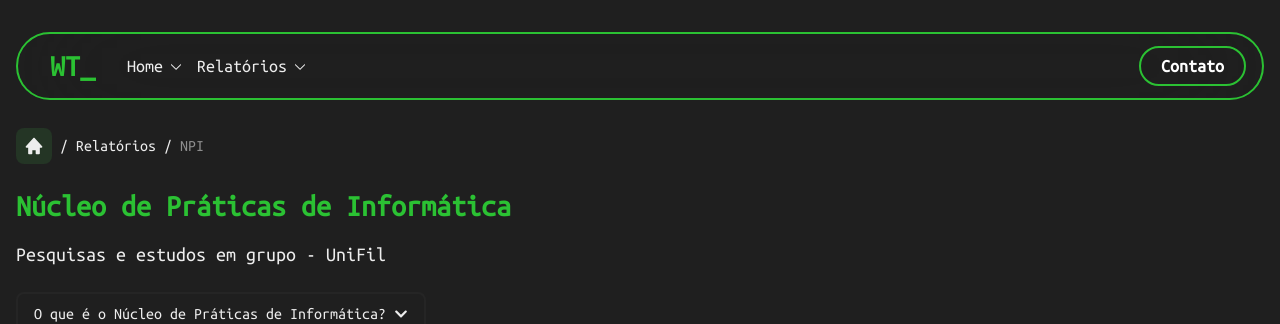
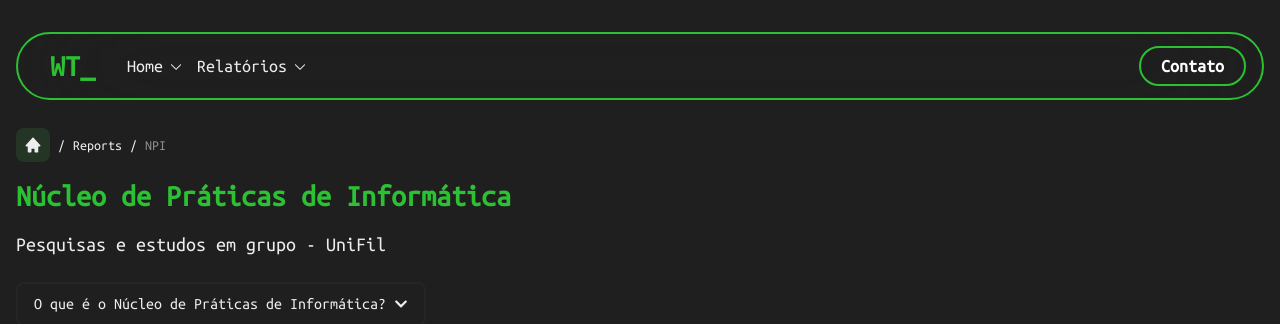
Before and after one commit to WitorDev/witortena, a Next.js app: page /reports/NPI in a window 1280 px wide. Shown: the top 324 px of the page. Built offline with nearby package versions, Linux system fonts and the light colour scheme; a web font is replaced by a local one.

Commit message:
several changes to the breadcrumbs as well as general refactor

```diff
--- a/app/components/Breadcrumbs.tsx
+++ b/app/components/Breadcrumbs.tsx
@@ -1,25 +1,70 @@
+"use client";
+
 import Link from "next/link";
+import { usePathname } from "next/navigation";
+import { BiSolidHome } from "react-icons/bi";
 
-export default function Page({
-  params,
-}: {
-  params: { category?: string; report?: string };
-}) {
+function formatSegment(segment: string) {
+  return decodeURIComponent(segment)
+    .replace(/-/g, " ")
+    .replace(/\b\w/g, (char) => char.toUpperCase());
+}
+
+function getHomeHref(firstSegment?: string) {
+  switch (firstSegment) {
+    case "reports":
+      return "/#contributions";
+    case "projects":
+      return "/#projects";
+    default:
+      return "/";
+  }
+}
+
+export default function Breadcrumbs() {
+  const pathname = usePathname();
+  const segments = pathname.split("/").filter(Boolean);
+
+  const homeHref = getHomeHref(segments[0]);
+
   return (
-    <nav className="flex gap-2 px-4 pb-6">
-      <Link href={"/reports/"}>reports</Link>
-      <p>/</p>
-      {params.category && (
-        <>
-          <Link href={"/reports/" + params.category}>{params.category}</Link>
-          <p>/</p>
-        </>
-      )}
-      {params.report && (
-        <Link href={"/reports/" + params.category + "/" + params.report}>
-          {params.report}
-        </Link>
-      )}
+    <nav
+      aria-label="Breadcrumb"
+      className="text-sm flex gap-2 whitespace-nowrap overflow-x-auto"
+    >
+      {/* Home */}
+      <Link
+        href={homeHref}
+        className="group flex items-center gap-1 hover:text-secondary-accent transition-colors"
+      >
+        <div className="flex rounded-lg bg-terciary-accent/30 p-2 items-center justify-center">
+          <BiSolidHome size={18} />
+        </div>
+      </Link>
+
+      {segments.map((segment, index) => {
+        const href = "/" + segments.slice(0, index + 1).join("/");
+        const isLast = index === segments.length - 1;
+
+        return (
+          <div key={href} className="flex items-center gap-2">
+            <span>/</span>
+
+            {isLast ? (
+              <span className="text-terciary-bg cursor-default">
+                {formatSegment(segment)}
+              </span>
+            ) : (
+              <Link
+                href={href}
+                className="hover:text-secondary-accent transition-colors"
+              >
+                {formatSegment(segment)}
+              </Link>
+            )}
+          </div>
+        );
+      })}
     </nav>
   );
 }
--- a/app/components/ReportHeroSection.tsx
+++ b/app/components/ReportHeroSection.tsx
@@ -7,6 +7,7 @@ import DescriptionSection from "@/app/components/DescriptionSection";
 import Link from "next/link";
 import { BsHouse } from "react-icons/bs";
 import { BiHome, BiHomeAlt, BiSolidHome } from "react-icons/bi";
+import Breadcrumbs from "./Breadcrumbs";
 
 const ubuntuMonoFont = Ubuntu_Mono({
   subsets: ["latin"],
@@ -34,35 +35,11 @@ export default function ReportHeroSection({
       className={`${ubuntuMonoFont.className} border-b-2 border-primary-bg bg-background w-full`}
     >
       <div className="w-full flex items-center justify-center pt-32"></div>
-      <div className="px-4 max-w-screen-xl mx-auto">
-        <div className="mb-4 pb-2 flex gap-2  whitespace-nowrap overflow-x-auto">
-          <Link
-            href="/#contributions"
-            className="group flex items-center gap-1 w-fit hover:text-secondary-accent transition-colors"
-          >
-            <div className="flex rounded-lg bg-terciary-accent/30 p-2 items-center justify-center gap-2">
-              <BiSolidHome size={20} />
-            </div>
-          </Link>
-          <Link
-            href="/reports"
-            className="group flex items-center gap-1 w-fit transition-colors"
-          >
-            <div className="flex items-center justify-center gap-2">
-              <span>/</span>
-              <span className="group-hover:text-secondary-accent">
-                Relatórios
-              </span>
-            </div>
-          </Link>
-          <div className="sm:flex hidden items-center justify-center gap-2">
-            <span>/</span>
-            <span className="text-terciary-bg cursor-default">{category}</span>
-          </div>
-        </div>
+      <div className="mx-4 sm:-text-sm flex gap-2 whitespace-nowrap overflow-x-auto">
+        <Breadcrumbs />
       </div>
 
-      <div className="max-w-screen-xl px-4 w-full mx-auto text-left">
+      <div className="max-w-screen-xl mt-4 px-4 w-full mx-auto text-left">
         <h1
           id="title"
           className="text-3xl w-full max-w-screen-xl font-bold text-primary-accent"
--- a/app/projects/[id]/page.tsx
+++ b/app/projects/[id]/page.tsx
@@ -11,6 +11,7 @@ import {
 } from "react-icons/bs";
 import { DiGithub, DiGithubAlt, DiGithubBadge } from "react-icons/di";
 import { BiSolidHome } from "react-icons/bi";
+import Breadcrumbs from "@/app/components/Breadcrumbs";
 
 const ubuntuMonoFont = Ubuntu_Mono({
   subsets: ["latin"],
@@ -51,34 +52,8 @@ export default async function Page({ params }: { params: { id: string } }) {
       <div className="flex flex-col gap-10">
         <div className="items-start flex flex-col-reverse sm:flex-row gap-2 sm:gap-8 justify-between">
           <div className="flex flex-col gap-4">
-            <div className="pb-2 flex gap-2  whitespace-nowrap overflow-x-auto">
-              <Link
-                href="/#projects"
-                className="group flex items-center gap-1 w-fit hover:text-secondary-accent transition-colors"
-              >
-                <div className="flex items-center justify-center gap-2">
-                  <div className="flex rounded-lg bg-terciary-accent/50 p-2 items-center justify-center gap-2">
-                    <BiSolidHome size={20} />
-                  </div>
-                </div>
-              </Link>
-              <Link
-                href="/projects"
-                className="group flex items-center gap-1 w-fit  group transition-colors"
-              >
-                <div className="flex items-center justify-center gap-2">
-                  <span>/</span>
-                  <span className="group-hover:text-secondary-accent">
-                    Projetos
-                  </span>
-                </div>
-              </Link>
-              <div className="hidden md:flex items-center justify-center gap-2">
-                <span>/</span>
-                <span className="text-terciary-bg cursor-default">
-                  {project.title}
-                </span>
-              </div>
+            <div className="pb-2 sm:-text-sm flex gap-2 whitespace-nowrap overflow-x-auto">
+              <Breadcrumbs />
             </div>
 
             <div className="flex flex-col gap-4">
--- a/app/projects/page.tsx
+++ b/app/projects/page.tsx
@@ -6,6 +6,7 @@ import { BsArrowLeftShort, BsBack } from "react-icons/bs";
 import { BiArrowBack, BiSolidHome } from "react-icons/bi";
 import { FaBackward } from "react-icons/fa6";
 import { RiArrowGoBackFill } from "react-icons/ri";
+import Breadcrumbs from "../components/Breadcrumbs";
 
 const ubuntuMonoFont = Ubuntu_Mono({
   subsets: ["latin"],
@@ -17,22 +18,8 @@ export default function Page() {
     <main
       className={`${ubuntuMonoFont.className} pt-32 max-w-screen-xl mx-auto px-4 mb-24`}
     >
-      <div className="pb-2 flex gap-2 flex-wrap">
-        <Link
-          href="/#projects"
-          className="group flex items-center gap-1 w-fit hover:text-secondary-accent transition-colors"
-        >
-          <div className="flex items-center justify-center gap-2  whitespace-nowrap overflow-x-auto">
-            <div className="flex rounded-lg bg-terciary-accent/50 p-2 items-center justify-center gap-2">
-              <BiSolidHome className="hidden sm:block" size={20} />
-              <BiArrowBack className="block sm:hidden" size={20} />
-            </div>
-          </div>
-        </Link>
-        <div className="sm:flex hidden items-center justify-center gap-2">
-          <span>/</span>
-          <span className="text-terciary-bg cursor-default">Projetos</span>
-        </div>
+      <div className="sm:-text-sm flex gap-2 whitespace-nowrap overflow-x-auto">
+        <Breadcrumbs />
       </div>
 
       {/* Header */}
--- a/app/reports/[category]/[report]/page.tsx
+++ b/app/reports/[category]/[report]/page.tsx
@@ -8,6 +8,7 @@ import MarkdownSection from "@/app/components/MarkdownSection";
 import ImageGallery from "@/app/components/ImageGallery";
 import Link from "next/link";
 import { BiSolidHome } from "react-icons/bi";
+import Breadcrumbs from "@/app/components/Breadcrumbs";
 
 const ubuntuMonoFont = Ubuntu_Mono({
   subsets: ["latin"],
@@ -34,7 +35,7 @@ export default async function Page({
         (file: any) =>
           file.name.endsWith(".jpg") ||
           file.name.endsWith(".jpeg") ||
-          file.name.endsWith(".png")
+          file.name.endsWith(".png"),
       )
     : [];
 
@@ -45,49 +46,8 @@ export default async function Page({
     >
       {report ? (
         <>
-          <div className="pb-2 sm:-text-sm flex gap-2 whitespace-nowrap overflow-x-auto mx-4">
-            <Link
-              href="/#contributions"
-              className="group flex items-center gap-1 w-fit hover:text-secondary-accent transition-colors"
-            >
-              <div className="flex items-center justify-center gap-2">
-                <div className="flex rounded-lg bg-terciary-accent/30 p-2 items-center justify-center gap-2">
-                  <BiSolidHome size={20} />
-                </div>
-              </div>
-            </Link>
-            <Link
-              href={`/reports`}
-              className="group flex items-center gap-1 w-fit transition-colors"
-            >
-              <div className="flex items-center justify-center gap-2">
-                <span>/</span>
-                <span className="group-hover:text-secondary-accent">
-                  Relatórios
-                </span>
-              </div>
-            </Link>
-            <Link
-              href={`/reports/${pageParams.category}`}
-              className="group flex items-center gap-1 w-fit transition-colors"
-            >
-              <div className="flex items-center justify-center gap-2">
-                <span>/</span>
-                <span className="group-hover:text-secondary-accent">
-                  {pageParams.category.charAt(0).toUpperCase() +
-                    pageParams.category
-                      .slice(1, pageParams.category.length)
-                      .replace("-", " ")
-                      .replace("c", "C")}
-                </span>
-              </div>
-            </Link>
-            <div className="hidden sm:flex items-center justify-center gap-2">
-              <span>/</span>
-              <span className="text-terciary-bg cursor-default">
-                {pageParams.report}
-              </span>
-            </div>
+          <div className="mx-4 sm:-text-sm flex gap-2 whitespace-nowrap overflow-x-auto">
+            <Breadcrumbs />
           </div>
           {reportImages.length > 0 && <ImageGallery images={reportImages} />}
 
--- a/app/reports/page.tsx
+++ b/app/reports/page.tsx
@@ -4,6 +4,7 @@ import Link from "next/link";
 import { Ubuntu_Mono } from "next/font/google";
 import { motion } from "motion/react";
 import { BiArrowBack, BiSolidHome } from "react-icons/bi";
+import Breadcrumbs from "../components/Breadcrumbs";
 
 const ubuntuMonoFont = Ubuntu_Mono({
   subsets: ["latin"],
@@ -16,24 +17,10 @@ export default function Reports() {
       id="reports"
       className={`${ubuntuMonoFont.className} mt-32 max-w-screen-xl px-4 mx-auto relative flex flex-col`}
     >
-      <div className="pb-2 mb-4 flex gap-2 flex-wrap">
-        <Link
-          href="/#projects"
-          className="group flex items-center gap-1 w-fit hover:text-secondary-accent transition-colors"
-        >
-          <div className="flex items-center justify-center gap-2  whitespace-nowrap overflow-x-auto">
-            <div className="flex rounded-lg bg-terciary-accent/50 p-2 items-center justify-center gap-2">
-              <BiSolidHome className="hidden sm:block" size={20} />
-              <BiArrowBack className="block sm:hidden" size={20} />
-            </div>
-          </div>
-        </Link>
-        <div className="hidden sm:flex items-center justify-center gap-2">
-          <span>/</span>
-          <span className="text-terciary-bg cursor-default">Relatórios</span>
-        </div>
+      <div className="m:-text-sm flex gap-2 whitespace-nowrap overflow-x-auto">
+        <Breadcrumbs />
       </div>
-      <div className="mb-8">
+      <div className="mb-8 mt-4">
         <h1 className="text-3xl font-bold mb-2">Relatórios</h1>
         <p className="text-terciary-bg">
           Registros acadêmicos e atividades de extensão
```
